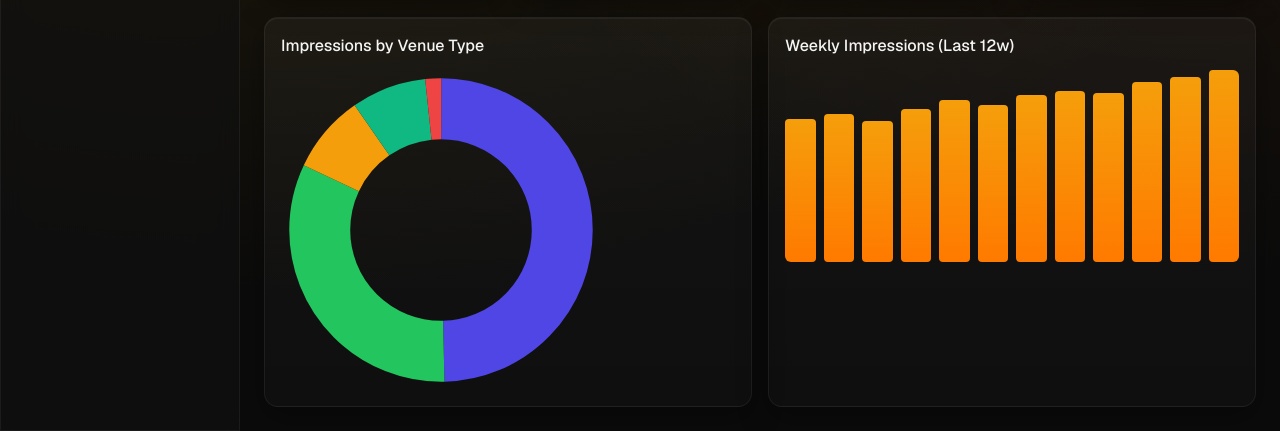
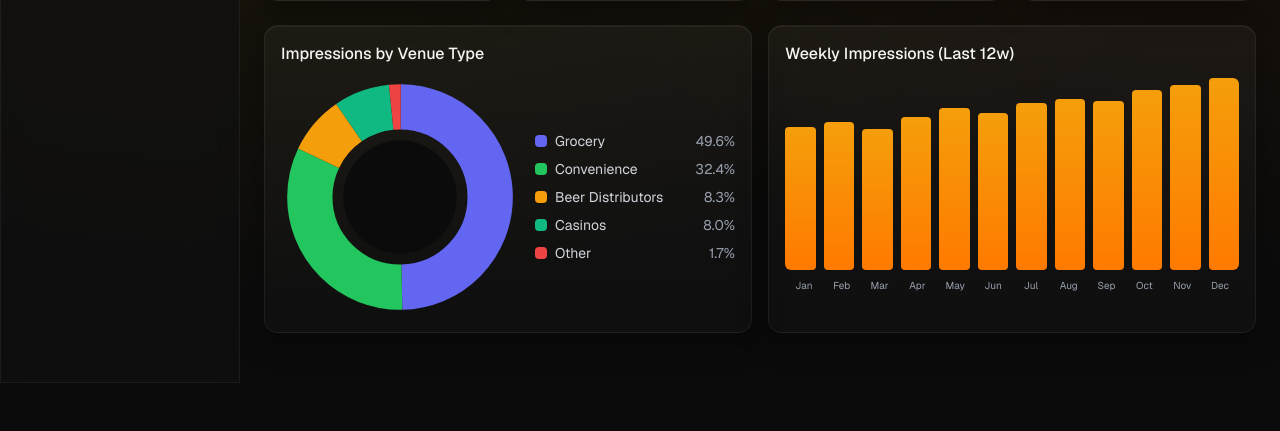
Before and after one commit to merehb/website-playaround, a Next.js app in the folder lucere-portal/: page /reporting in a window 1280 px wide. Shown: the part 417-848 px from the top of the page. After the commit the page ends 800 px from the top, so only its background shows below. Built offline with nearby package versions, Linux system fonts and the light colour scheme.

Commit message:
layout: align Overview using 12-col grid; balanced KPI/map/locations

```diff
--- a/lucere-portal/src/app/page.tsx
+++ b/lucere-portal/src/app/page.tsx
@@ -5,34 +5,36 @@ export default function Home() {
   return (
     <div className="space-y-6">
       <h1 className="text-2xl font-semibold">Overview</h1>
-      <div className="grid grid-cols-1 md:grid-cols-3 gap-4">
-        <div className="card p-4">
+
+      {/* KPI Row */}
+      <div className="grid grid-cols-12 gap-4">
+        <div className="card p-5 col-span-12 md:col-span-4 min-h-[120px] flex flex-col justify-between">
           <div className="text-sm text-gray-400">Screens Live</div>
-          <div className="text-3xl font-bold mt-1" style={{background:"linear-gradient(90deg, var(--accent), var(--accent-2))", WebkitBackgroundClip:"text", color:"transparent"}}>1,284</div>
+          <div className="text-3xl font-bold" style={{background:"linear-gradient(90deg, var(--accent), var(--accent-2))", WebkitBackgroundClip:"text", color:"transparent"}}>1,284</div>
         </div>
-        <div className="card p-4">
+        <div className="card p-5 col-span-12 md:col-span-4 min-h-[120px] flex flex-col justify-between">
           <div className="text-sm text-gray-400">Weekly Impressions</div>
-          <div className="text-3xl font-bold mt-1" style={{background:"linear-gradient(90deg, var(--accent), var(--accent-2))", WebkitBackgroundClip:"text", color:"transparent"}}>96.2M</div>
+          <div className="text-3xl font-bold" style={{background:"linear-gradient(90deg, var(--accent), var(--accent-2))", WebkitBackgroundClip:"text", color:"transparent"}}>96.2M</div>
         </div>
-        <div className="card p-4">
+        <div className="card p-5 col-span-12 md:col-span-4 min-h-[120px] flex flex-col justify-between">
           <div className="text-sm text-gray-400">Active Campaigns</div>
-          <div className="text-3xl font-bold mt-1" style={{background:"linear-gradient(90deg, var(--accent), var(--accent-2))", WebkitBackgroundClip:"text", color:"transparent"}}>43</div>
+          <div className="text-3xl font-bold" style={{background:"linear-gradient(90deg, var(--accent), var(--accent-2))", WebkitBackgroundClip:"text", color:"transparent"}}>43</div>
         </div>
       </div>
-      <div className="grid grid-cols-1 lg:grid-cols-3 gap-4">
-        <div className="lg:col-span-2">
-          <div className="card p-4">
-            <h2 className="font-medium mb-2">Recent Activity</h2>
-            <ul className="text-sm space-y-1 text-gray-300">
+
+      {/* Content Row */}
+      <div className="grid grid-cols-12 gap-4">
+        <div className="col-span-12 lg:col-span-8">
+          <div className="card p-5 h-full">
+            <h2 className="font-medium mb-3">Recent Activity</h2>
+            <ul className="text-sm space-y-2 text-gray-300">
               <li>• Betterment Q4 Retail — flight extended to Nov 30</li>
               <li>• New screens added — 12 locations in Philadelphia, PA</li>
               <li>• CPM optimization enabled for 7 campaigns</li>
             </ul>
           </div>
         </div>
-        <div>
-          {/* Mini map + top locations stack */}
-          <div className="space-y-4">
+        <div className="col-span-12 lg:col-span-4 space-y-4">
           <MapWidget
             points={[
               { name: "Philadelphia", coords: [39.9526, -75.1652] },
@@ -50,6 +52,5 @@ export default function Home() {
         </div>
       </div>
     </div>
-    </div>
   );
 }
--- a/lucere-portal/src/app/reporting/page.tsx
+++ b/lucere-portal/src/app/reporting/page.tsx
@@ -19,9 +19,9 @@ export default function ReportingPage() {
 
   const categories: PieDatum[] = useMemo(
     () => [
-      { label: "Grocery", value: 49.62, color: "#4F46E5" },
+      { label: "Grocery", value: 49.62, color: "#6366F1" },
       { label: "Convenience", value: 32.38, color: "#22C55E" },
-      { label: "Beer/Distributors", value: 8.33, color: "#F59E0B" },
+      { label: "Beer Distributors", value: 8.33, color: "#F59E0B" },
       { label: "Casinos", value: 7.97, color: "#10B981" },
       { label: "Other", value: 1.70, color: "#EF4444" },
     ],
@@ -55,7 +55,7 @@ export default function ReportingPage() {
         </div>
         <div className="card p-4">
           <h2 className="font-medium mb-3">Weekly Impressions (Last 12w)</h2>
-          <MiniBars values={[62, 64, 61, 66, 70, 68, 72, 74, 73, 78, 80, 83]} />
+          <MiniBars values={[62, 64, 61, 66, 70, 68, 72, 74, 73, 78, 80, 83]} labels={["Jan","Feb","Mar","Apr","May","Jun","Jul","Aug","Sep","Oct","Nov","Dec"]} />
         </div>
       </section>
     </div>
--- a/lucere-portal/src/components/Charts.tsx
+++ b/lucere-portal/src/components/Charts.tsx
@@ -4,7 +4,8 @@ export function MiniPie({ data }: { data: PieDatum[] }) {
   const total = data.reduce((s, d) => s + d.value, 0);
   let cumulative = 0;
   return (
-    <svg viewBox="0 0 42 42" className="w-full max-w-xs">
+    <div className="grid grid-cols-1 md:grid-cols-[auto_200px] gap-4 items-center">
+      <svg viewBox="0 0 42 42" className="w-full max-w-sm">
         {data.map((d, i) => {
           const pct = (d.value / total) * 100;
           const dashArray = `${pct} ${100 - pct}`;
@@ -24,17 +25,38 @@ export function MiniPie({ data }: { data: PieDatum[] }) {
             />
           );
         })}
+        {/* donut hole */}
+        <circle r="10" cx="21" cy="21" fill="#0b0b0b" />
       </svg>
+      <ul className="space-y-2 text-sm">
+        {data.map((d) => (
+          <li key={d.label} className="flex items-center gap-2">
+            <span className="inline-block w-3 h-3 rounded-sm" style={{ background: d.color }} />
+            <span className="text-gray-300">{d.label}</span>
+            <span className="ml-auto text-gray-400">{((d.value / total) * 100).toFixed(1)}%</span>
+          </li>
+        ))}
+      </ul>
+    </div>
   );
 }
 
-export function MiniBars({ values }: { values: number[] }) {
+export function MiniBars({ values, labels }: { values: number[]; labels?: string[] }) {
   const max = Math.max(...values);
   return (
+    <div className="space-y-2">
       <div className="grid grid-cols-12 items-end gap-2 h-48 rounded-md overflow-hidden">
         {values.map((v, i) => (
           <div key={i} className="rounded-sm" style={{ background: "linear-gradient(180deg, var(--accent), var(--accent-2))", height: `${(v / max) * 100}%` }} />
         ))}
       </div>
+      {labels && (
+        <div className="grid grid-cols-12 text-[10px] text-gray-400">
+          {labels.map((l, i) => (
+            <div key={i} className="text-center truncate">{l}</div>
+          ))}
+        </div>
+      )}
+    </div>
   );
 }
--- a/lucere-portal/src/components/Sparkline.tsx
+++ b/lucere-portal/src/components/Sparkline.tsx
@@ -4,9 +4,9 @@ import { Sparklines, SparklinesLine } from "react-sparklines";
 
 export function Sparkline({ values, color = "#f59e0b" }: { values: number[]; color?: string }) {
   return (
-    <div className="h-12 rounded-md overflow-hidden">
-      <Sparklines data={values} width={160} height={48} margin={6}>
-        <SparklinesLine color={color} style={{ fill: "none" }} />
+    <div className="h-14 rounded-md overflow-hidden">
+      <Sparklines data={values} width={220} height={56} margin={6}>
+        <SparklinesLine color={color} style={{ fill: "none", strokeWidth: 2 }} />
       </Sparklines>
     </div>
   );
```
Lines whose indentation alone changed are shown as unchanged.
